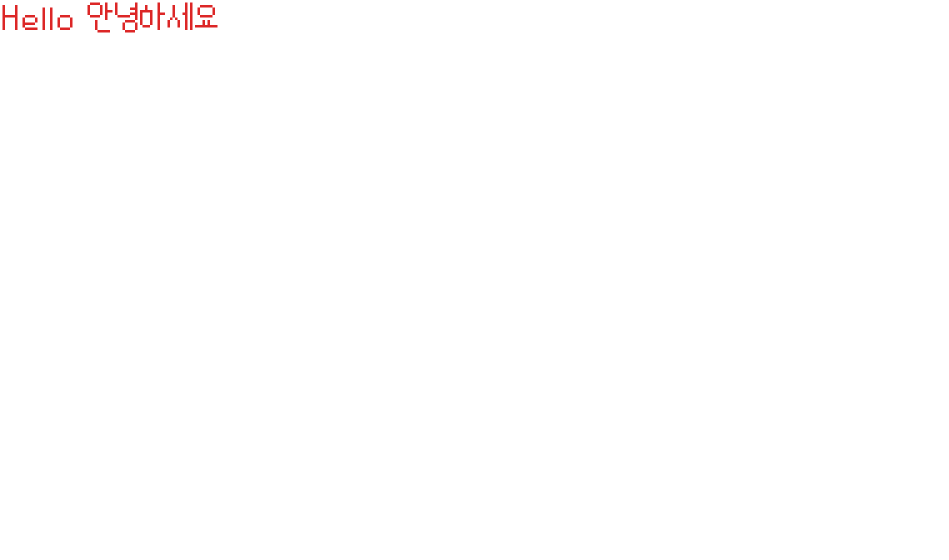
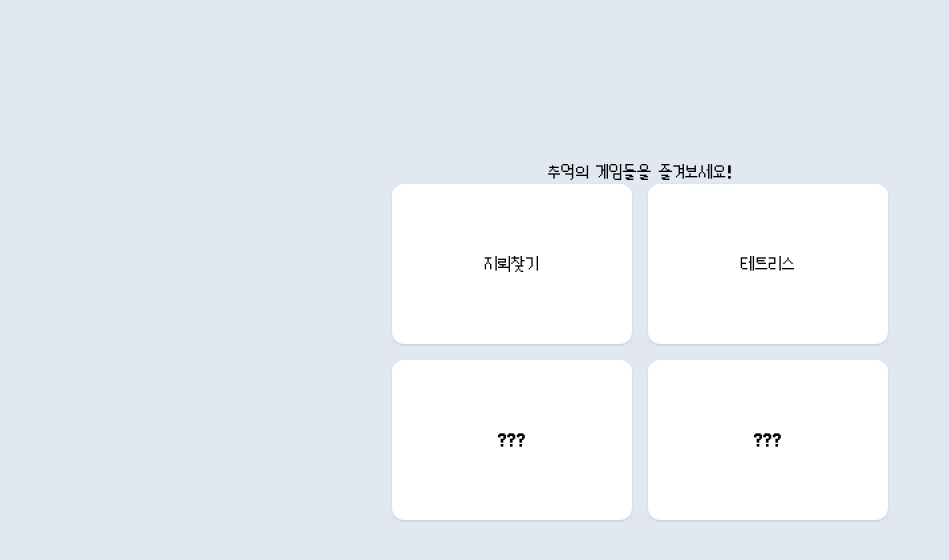
Before and after one commit to darkdulgi/web-game, a React (Vite) app: page / in a window 1280 px wide. Shown: the top 560 px of the page, without its empty margins (0-949 px from the left). Built offline with nearby package versions, Linux system fonts and the light colour scheme.

Commit message:
[feat] 메인 페이지 기초 구성

```diff
--- a/src/App.tsx
+++ b/src/App.tsx
@@ -1,8 +1,11 @@
+import Container from "./common/container";
+import Main from "./features/main";
+
 function App() {
   return (
-    <>
-      <div className="text-red-600 text-3xl">Hello 안녕하세요</div>
-    </>
+    <Container>
+      <Main />
+    </Container>
   );
 }
 
--- /dev/null
+++ b/src/common/container.tsx
@@ -0,0 +1,9 @@
+import { ReactNode } from "react";
+
+export default function Container({ children }: { children: ReactNode }) {
+  return (
+    <div className="bg-slate-200 w-full min-h-dvh flex justify-center pt-40">
+      {children}
+    </div>
+  );
+}
--- /dev/null
+++ b/src/features/main/game.tsx
@@ -0,0 +1,16 @@
+import { Link } from "react-router-dom";
+
+interface GameProps {
+  name: string;
+  link: string;
+}
+
+export default function Game({ name, link }: GameProps) {
+  return (
+    <Link to={link}>
+      <div className="bg-white w-60 h-40 rounded-xl border-slate-800 shadow flex justify-center items-center">
+        {name}
+      </div>
+    </Link>
+  );
+}
--- /dev/null
+++ b/src/features/main/index.tsx
@@ -0,0 +1,16 @@
+import Game from "./game";
+
+export default function Main() {
+  return (
+    <div className="flex flex-col items-center">
+      <span>추억의 게임들을 즐겨보세요!</span>
+
+      <div className="grid grid-cols-2 gap-4">
+        <Game name="지뢰찾기" link="/minesweeper" />
+        <Game name="테트리스" link="/tetris" />
+        <Game name="???" link="" />
+        <Game name="???" link="" />
+      </div>
+    </div>
+  );
+}
--- a/src/pages/minesweeper/index.tsx
+++ b/src/pages/minesweeper/index.tsx
@@ -1,7 +1,9 @@
+import Container from "../../common/container";
+
 export default function MinesweeperPage() {
   return (
-    <>
-      <div>지뢰찾기</div>
-    </>
+    <Container>
+      <span>지뢰찾기</span>
+    </Container>
   );
 }
--- a/src/pages/tetris/index.tsx
+++ b/src/pages/tetris/index.tsx
@@ -1,7 +1,9 @@
+import Container from "../../common/container";
+
 export default function TetrisPage() {
   return (
-    <>
+    <Container>
       <div>테트리스</div>
-    </>
+    </Container>
   );
 }
```
